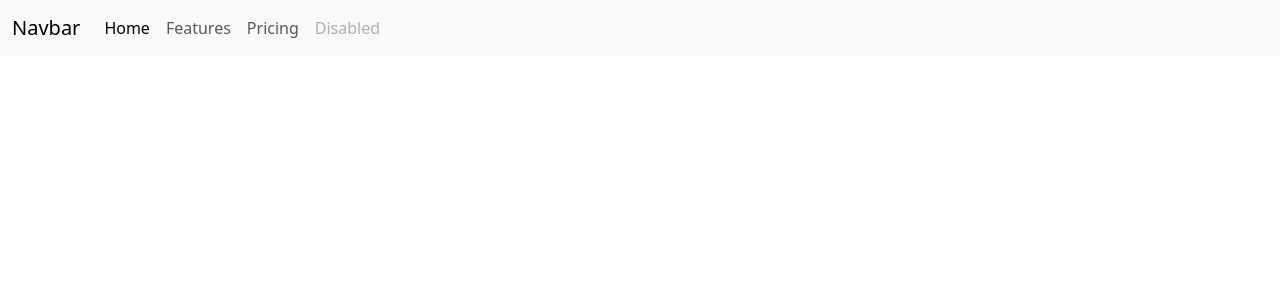
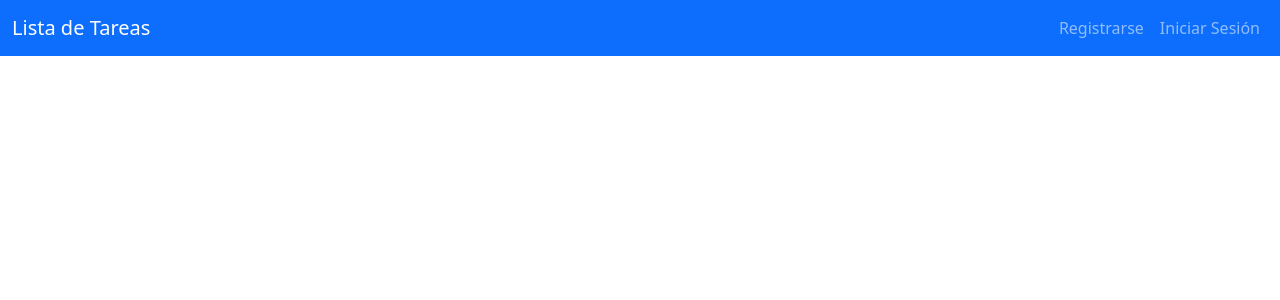
Before and after one commit to BryanCachimuel/Ruta_de_Aprendizaje_de_Python, a Flask app: template Flask/my-app/templates/base.html in a window 1280 px wide. Shown: the top 300 px of the page. Run offline with Flask 3, Linux system fonts and the light colour scheme; the template is opened without the code that fills it, so the values that code supplies are empty.

Commit message:
Agregando un menú de navegación al cual se la incorporado opciones de navegación para registrarse, iniciar sesión y redirección hacia la vista principal mediante el titulo del proyecto

```diff
--- a/Flask/lista-tareas/todor/templates/base.html
+++ b/Flask/lista-tareas/todor/templates/base.html
@@ -8,25 +8,19 @@
 </head>
 <body>
 
-    <nav class="navbar navbar-expand-lg bg-body-tertiary">
+    <nav class="navbar navbar-expand-sm navbar-primary bg-primary" data-bs-theme="dark">
         <div class="container-fluid">
-          <a class="navbar-brand" href="#">Navbar</a>
+          <a class="navbar-brand" href="{{ url_for('index') }}">Lista de Tareas</a>
           <button class="navbar-toggler" type="button" data-bs-toggle="collapse" data-bs-target="#navbarNav" aria-controls="navbarNav" aria-expanded="false" aria-label="Toggle navigation">
             <span class="navbar-toggler-icon"></span>
           </button>
-          <div class="collapse navbar-collapse" id="navbarNav">
+          <div class="collapse navbar-collapse justify-content-end" id="navbarNav">
             <ul class="navbar-nav">
               <li class="nav-item">
-                <a class="nav-link active" aria-current="page" href="#">Home</a>
+                <a class="nav-link" href="#">Registrarse</a>
               </li>
               <li class="nav-item">
-                <a class="nav-link" href="#">Features</a>
-              </li>
-              <li class="nav-item">
-                <a class="nav-link" href="#">Pricing</a>
-              </li>
-              <li class="nav-item">
-                <a class="nav-link disabled" aria-disabled="true">Disabled</a>
+                <a class="nav-link" href="#">Iniciar Sesión</a>
               </li>
             </ul>
           </div>
```
